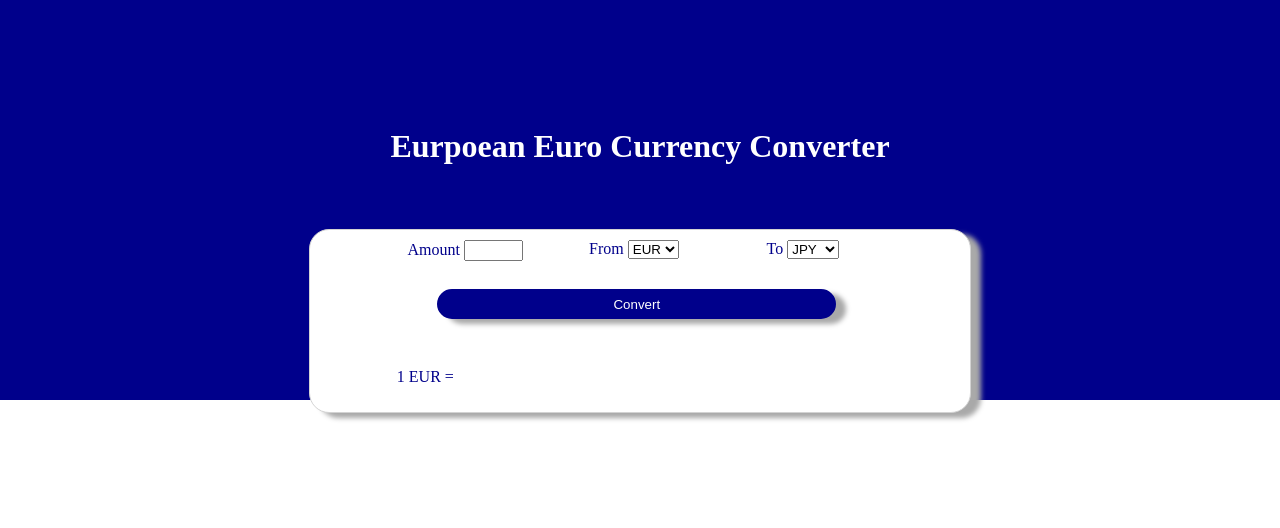
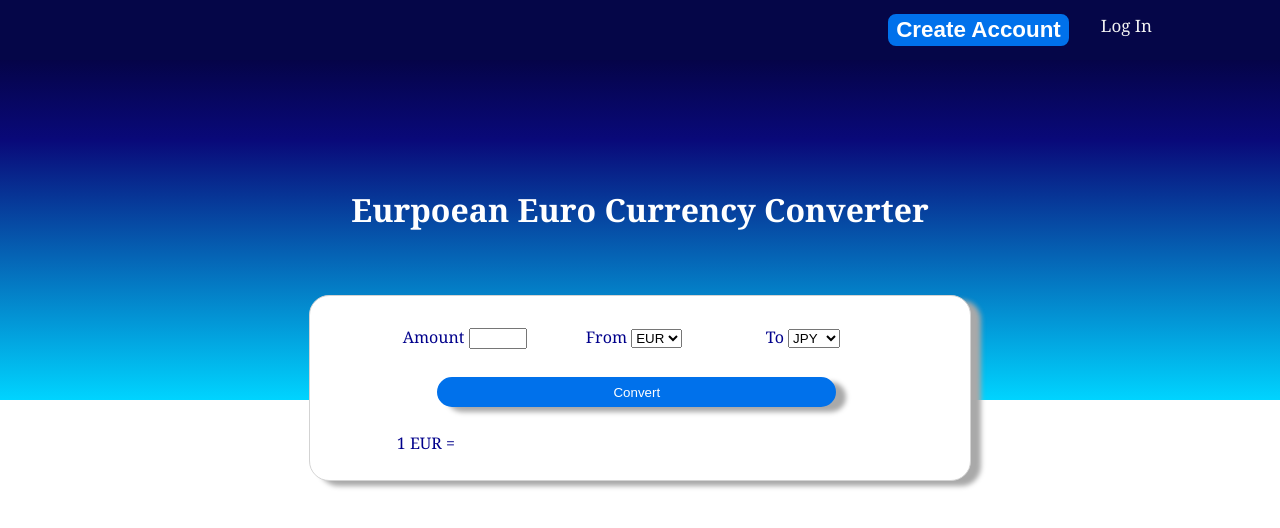
Before and after one commit to smilleeymilleey/WhisbiLandingPage, a website: page index.html in a window 1280 px wide. Drawn offline with Linux system fonts and the light colour scheme.

Commit message:
added navbar styling

```diff
--- a/app.js
+++ b/app.js
@@ -1,6 +1,14 @@
 
-// determine rates
 
+/* Toggle between adding and removing the "responsive" class to topnav when the user clicks on the icon */
+function myFunction() {
+  var x = document.getElementById("myTopnav");
+  if (x.className === "topnav") {
+    x.className += " responsive";
+  } else {
+    x.className = "topnav";
+  }
+}
 
 function getRates() {
   let startSelect= document.getElementById("names")
--- a/css/style.css
+++ b/css/style.css
@@ -5,6 +5,8 @@ body {
   display: flex;
   justify-content: center;
   align-items: center;
+  overflow-x: hidden;
+  font-family: Cambria, Cochin, Georgia, Times, 'Times New Roman', serif;
 }
 
 .container {
@@ -13,13 +15,12 @@ body {
   left: 0;
   width: 100%;
   height: 50%;
-  background-color: darkblue;
+  background: linear-gradient(180deg, rgba(2,0,36,1) 0%, rgba(9,9,121,1) 35%, rgba(0,212,255,1) 100%);
 }
 
 .title {
   color: white;
   text-align: center;
-  margin-top: 20px;
 }
 
 .titleContainer {
@@ -61,6 +62,7 @@ body {
   align-items: center;
   padding-left: 5%;
   padding-right: 6%;
+  padding-top: 10px;
   text-align: center;
 
 }
@@ -69,10 +71,10 @@ body {
   width: 70%;
   height: 30px;
   margin-top: 5%;
-  border-color: darkblue;
+  border-color:rgb(0, 113, 235);
   border-style: solid;
   border-radius: 20px;
-  background-color: darkblue;
+  background-color:rgb(0, 113, 235);
   color: white;
   box-shadow: 10px 5px 5px darkgrey;
 }
@@ -84,9 +86,81 @@ body {
 }
 
 .exchangeR {
-  padding-top: 5%;
+  padding-top: 5px;
 }
 
 .newContainer {
   margin-left: 12%;
 }
+
+/* navbar */
+
+#login {
+  padding-right: 10%;
+}
+.account {
+  display: inline-flex;
+  align-items: center;
+  min-width: 0px;
+  width: auto;
+  cursor: pointer;
+  outline-offset: 4px;
+  font-weight: 600;
+  text-align: center;
+  text-decoration: none;
+  transition-property: background-color, border-color;
+  transition-duration: 0.3s;
+  font-size: 1.4rem;
+  color: rgb(255, 255, 255);
+  background: rgb(0, 113, 235);
+  border: 2px solid rgb(0, 113, 235);
+  border-radius: 8px;
+
+}
+
+.topnav {
+  background-color: #050648;
+  overflow: hidden;
+}
+
+.topnav a {
+  float: right;
+  display: block;
+  color: #f2f2f2;
+  text-align: center;
+  padding: 14px 16px;
+  text-decoration: none;
+  font-size: 17px;
+}
+
+
+/* Hide the link that should open and close the topnav on small screens */
+.topnav .icon {
+  display: none;
+}
+
+/* When the screen is less than 600 pixels wide, hide all links, except for the first one ("Home"). Show the link that contains should open and close the topnav (.icon) */
+@media screen and (max-width: 600px) {
+  .topnav a:not(:first-child) {display: none;}
+  .topnav a.icon {
+    float: right;
+    display: block;
+  }
+}
+
+/* The "responsive" class is added to the topnav with JavaScript when the user clicks on the icon. This class makes the topnav look good on small screens (display the links vertically instead of horizontally) */
+@media screen and (max-width: 600px) {
+  .topnav.responsive {position: relative;}
+  .topnav.responsive a.icon {
+    position: absolute;
+    right: 0;
+    top: 0;
+  }
+  .topnav.responsive a {
+    float: none;
+    display: block;
+    text-align: left;
+  }
+}
+
+/* end of navbar */
--- a/index.html
+++ b/index.html
@@ -9,6 +9,16 @@
 </head>
 <body>
     <div class="container">
+        <div class="topnav" id="myTopnav">
+
+                <a id="login" href="#home" class="active">Log In</a>
+                <a>
+                    <button class="account" href="#news">Create Account</button>
+                </a>
+            <a href="javascript:void(0);" class="icon" onclick="myFunction()">
+              <i class="fa fa-bars"></i>
+            </a>
+        </div>
         <div class="titleContainer">
             <h1 class="title">Eurpoean Euro Currency Converter</h1>
         </div>
```
